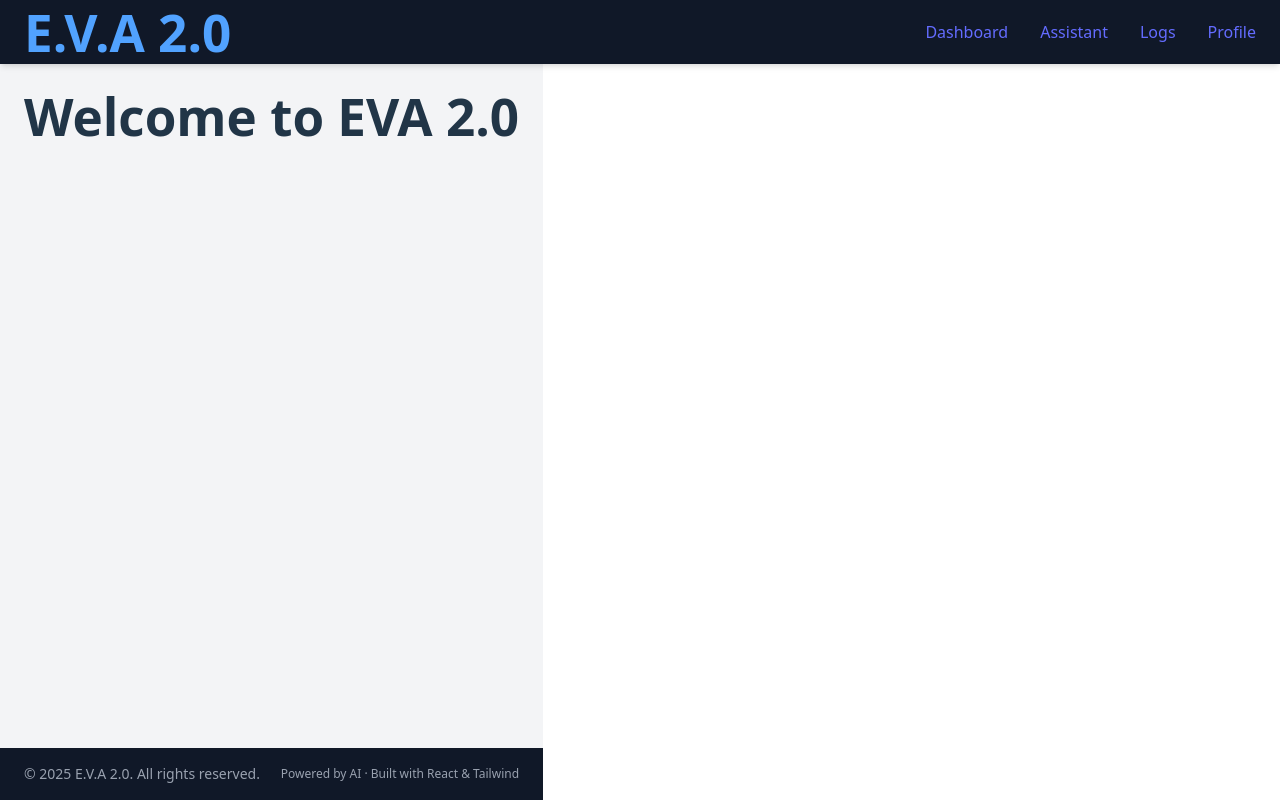
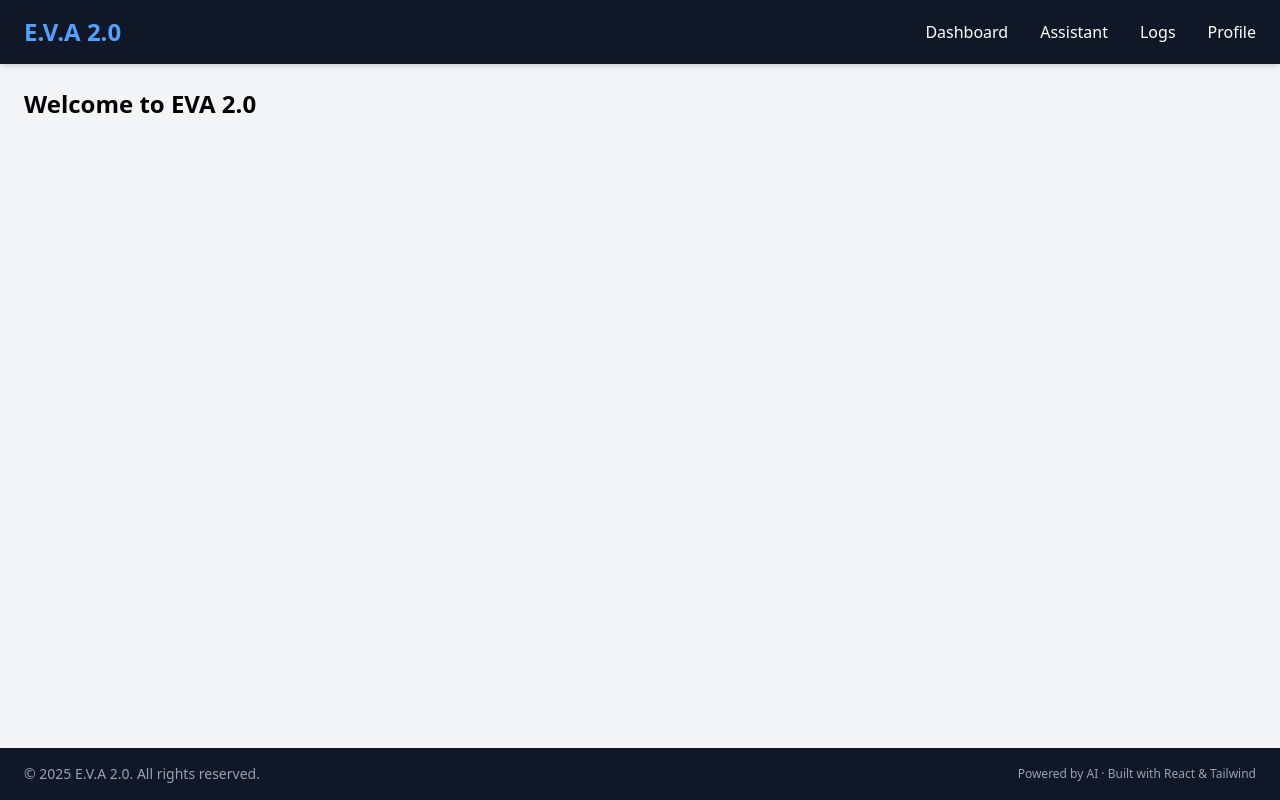
Before and after one commit to dhruvkajla0001/E.V.A_nxt_gen-Enhanced-Virtual-Assistant, a React (Vite) app in the folder eva-2.0/client/project/: page / in a window 1280 px wide. Built offline with nearby package versions, Linux system fonts and the light colour scheme.

Commit message:
add_changes

```diff
--- a/eva-2.0/client/project/src/index.css
+++ b/eva-2.0/client/project/src/index.css
@@ -1,5 +1,5 @@
 @import "tailwindcss";
-:root {
+/* :root {
   font-family: system-ui, Avenir, Helvetica, Arial, sans-serif;
   line-height: 1.5;
   font-weight: 400;
@@ -66,4 +66,4 @@ button:focus-visible {
   button {
     background-color: #f9f9f9;
   }
-}
+} */
```
Also changed, not shown: eva-2.0/client/project/src/components/Sidebar.jsx (+43 -0 lines).
